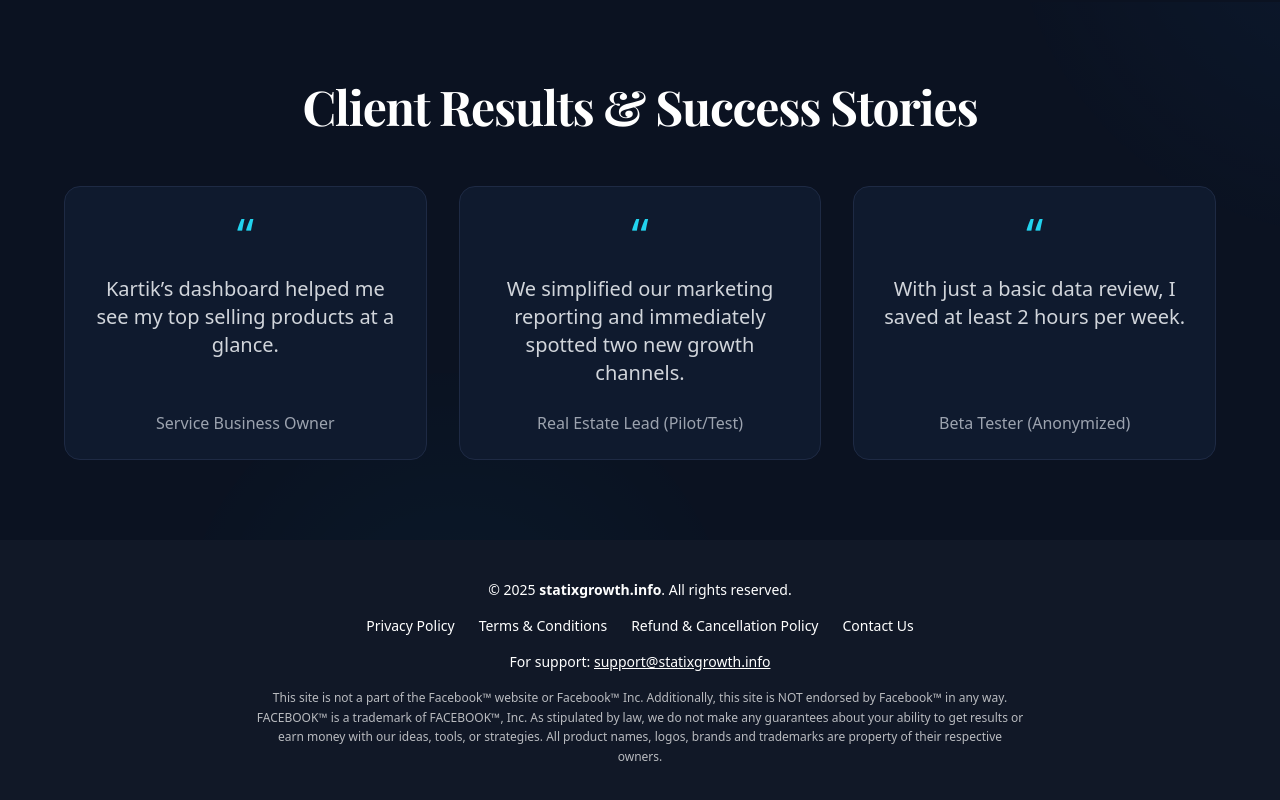
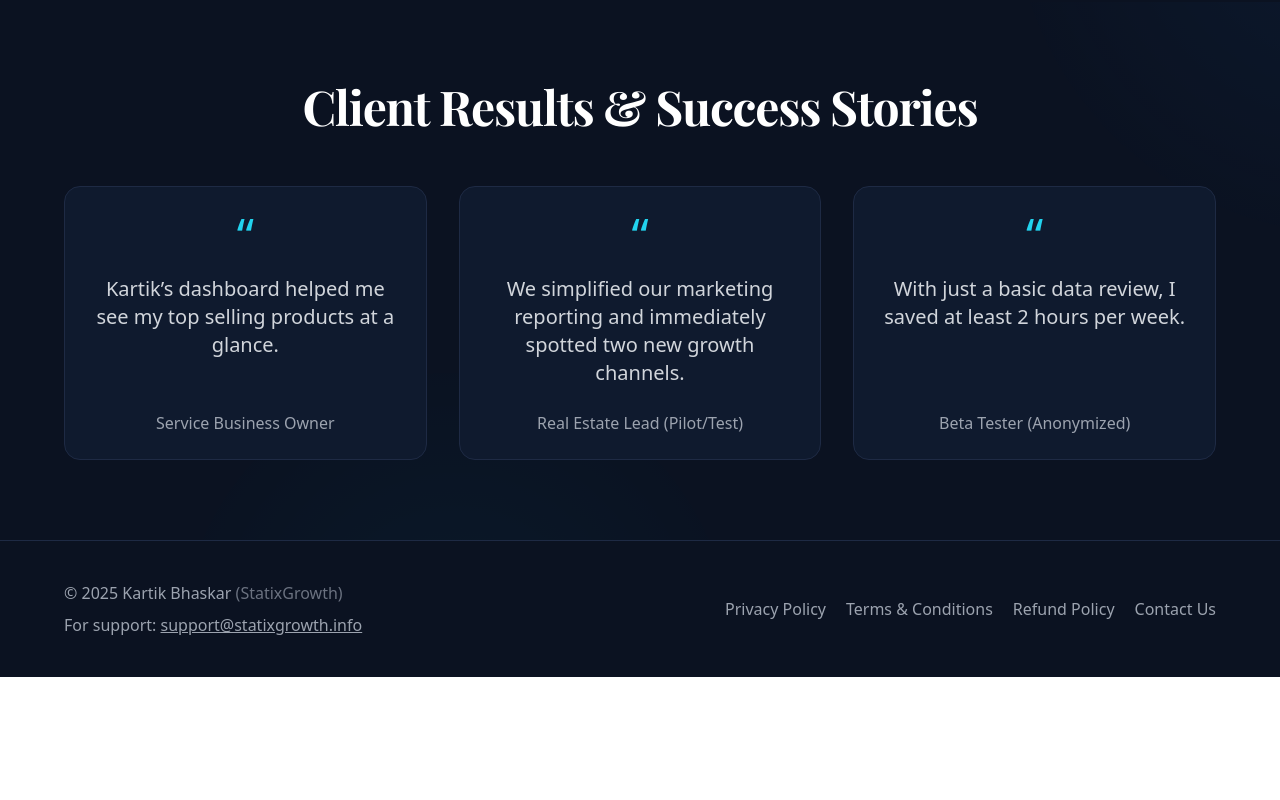
Before and after one commit to kartik-7877/statixgrowth-site, a Next.js app: page / in a window 1280 px wide. Shown: the part 3846-4646 px from the top of the page. After the commit the page ends 4523 px from the top, so only its background shows below. Built offline with nearby package versions, Linux system fonts and the light colour scheme.

Commit message:
style(footer): redesigned footer with professional layout and external links

```diff
--- a/components/Footer.js
+++ b/components/Footer.js
@@ -1,41 +1,54 @@
-import React from "react";
-import Link from "next/link";
-
 export default function Footer() {
   return (
-    <footer className="bg-gray-900 text-white px-4 py-10 text-center text-sm">
-      <div className="max-w-4xl mx-auto space-y-4">
-        <p>
-          © {new Date().getFullYear()} <span className="font-semibold">statixgrowth.info</span>. All rights reserved.
-        </p>
-
-        <div className="flex flex-wrap justify-center gap-6 text-sm">
-          <Link href="/privacy-policy" className="hover:underline">
-            Privacy Policy
-          </Link>
-          <Link href="/terms" className="hover:underline">
-            Terms & Conditions
-          </Link>
-          <Link href="/refund-policy" className="hover:underline">
-            Refund & Cancellation Policy
-          </Link>
-          <Link href="/contact" className="hover:underline">
-            Contact Us
-          </Link>
+    <footer className="bg-[#0B1221] border-t border-[#1E2A44] py-10 px-6 sm:px-12 text-center md:text-left">
+      <div className="max-w-6xl mx-auto flex flex-col md:flex-row md:items-center md:justify-between gap-6">
+        {/* Left Side */}
+        <div className="space-y-2 text-gray-400 text-sm sm:text-base font-sans">
+          <p>
+            © {new Date().getFullYear()} Kartik Bhaskar <span className="text-gray-500">(StatixGrowth)</span>
+          </p>
+          <p>
+            For support:{" "}
+            <a href="mailto:support@statixgrowth.info" className="underline hover:text-cyan-400 transition-colors">
+              support@statixgrowth.info
+            </a>
+          </p>
         </div>
 
-        <p>
-          For support:{" "}
-          <a href="mailto:support@statixgrowth.info" className="underline">
-            support@statixgrowth.info
+        {/* Right Side - Links */}
+        <div className="flex flex-wrap items-center justify-center md:justify-end gap-5 text-sm sm:text-base font-sans">
+          <a
+            href="https://docs.google.com/document/d/18LiUaifx-sieWYf50FTvy7KL_vJoX2DMfz5-wXogW70/edit?usp=sharing"
+            target="_blank"
+            rel="noopener noreferrer"
+            className="text-gray-400 hover:text-cyan-400 transition-colors"
+          >
+            Privacy Policy
           </a>
-        </p>
-
-        <div className="text-xs opacity-70 leading-relaxed max-w-3xl mx-auto">
-          This site is not a part of the Facebook™ website or Facebook™ Inc. Additionally, this site is NOT endorsed by
-          Facebook™ in any way. FACEBOOK™ is a trademark of FACEBOOK™, Inc. As stipulated by law, we do not make any
-          guarantees about your ability to get results or earn money with our ideas, tools, or strategies. All product names,
-          logos, brands and trademarks are property of their respective owners.
+          <a
+            href="https://docs.google.com/document/d/1cGV6aVSpg10M1CiEFRjSjOmZsbkrCmDDxWh5r5zAUZQ/edit?usp=sharing"
+            target="_blank"
+            rel="noopener noreferrer"
+            className="text-gray-400 hover:text-cyan-400 transition-colors"
+          >
+            Terms & Conditions
+          </a>
+          <a
+            href="https://docs.google.com/document/d/1HzQbaHacvVXYxit2XoRnZuW9xCxbrH9WmY9ld-ii8kg/edit?usp=sharing"
+            target="_blank"
+            rel="noopener noreferrer"
+            className="text-gray-400 hover:text-cyan-400 transition-colors"
+          >
+            Refund Policy
+          </a>
+          <a
+            href="https://www.statixgrowth.info/contact"
+            target="_blank"
+            rel="noopener noreferrer"
+            className="text-gray-400 hover:text-cyan-400 transition-colors"
+          >
+            Contact Us
+          </a>
         </div>
       </div>
     </footer>
```
